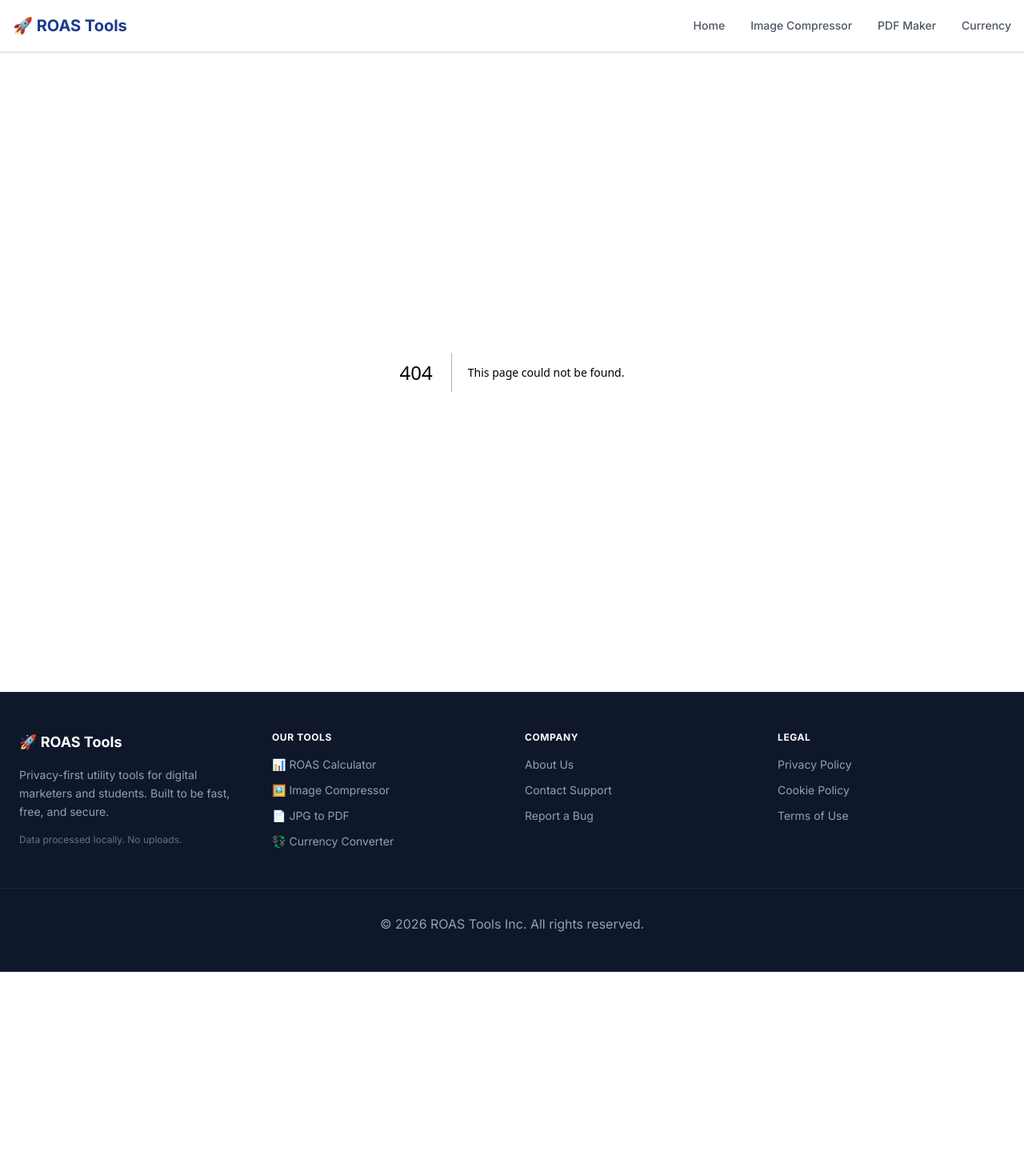
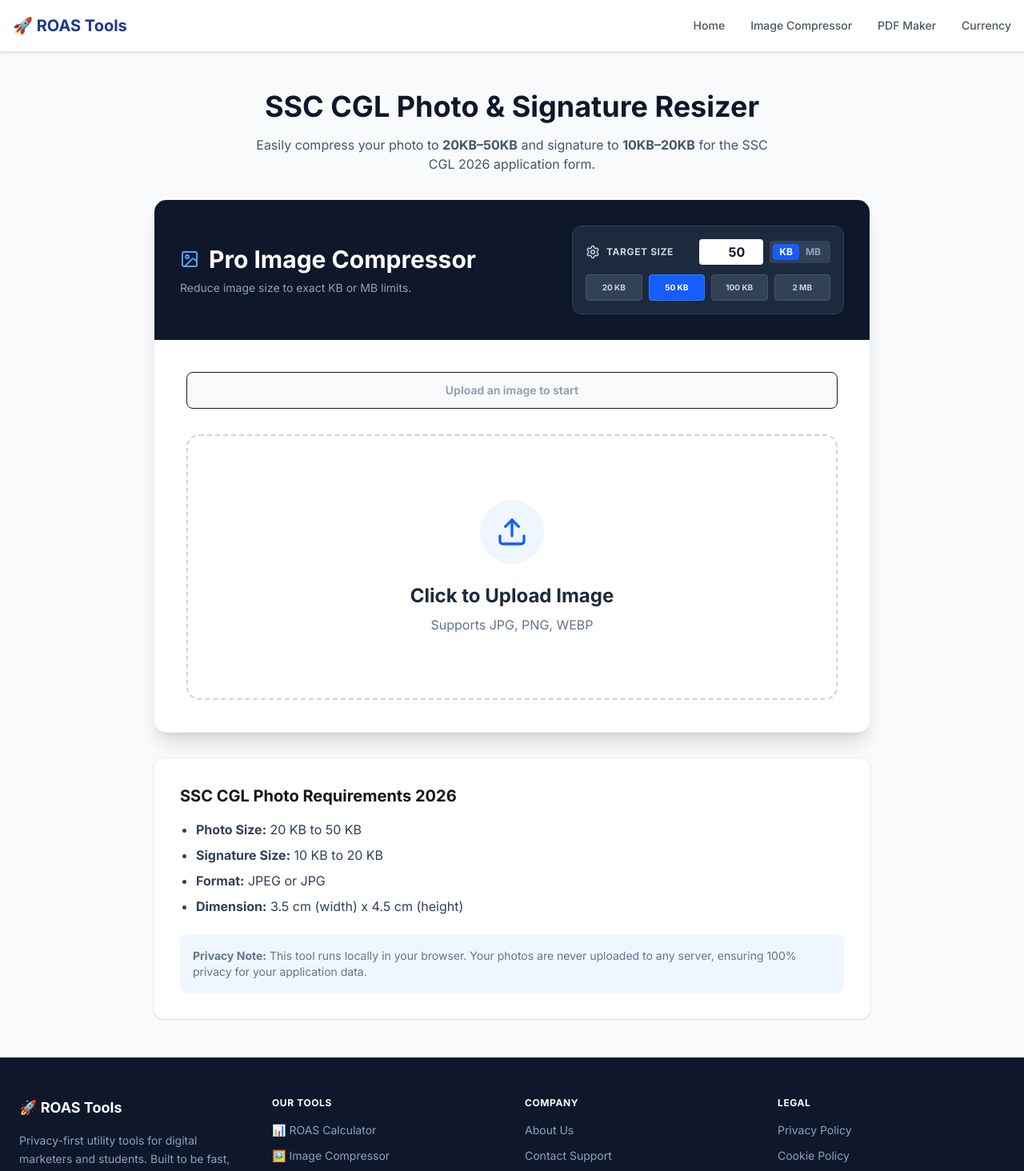
Before and after one commit to nikhil071-ui/roas-calculator, a Next.js app: page /image-compressor/ssc-cgl in a window 1280 px wide. Before the commit this address had no page. Shown: the top 1464 px of the page at 80% size. Before the commit the page ends 1215 px from the top, so only its background shows below. Built offline with nearby package versions, Linux system fonts and the light colour scheme.

Commit message:
new update

```diff
--- /dev/null
+++ b/app/image-compressor/ssc-cgl/page.tsx
@@ -0,0 +1,47 @@
+import type { Metadata } from "next";
+// We import the "Brain" from the folder above
+import CompressorClient from "../CompressorClient";
+
+// 1. SPECIFIC SEO FOR SSC STUDENTS
+export const metadata: Metadata = {
+  title: "Resize Photo for SSC CGL Form (20KB - 50KB) | Free Tool",
+  description: "Online tool to resize signature and photo for SSC CGL application forms. Compress JPG to 20KB-50KB instantly. Privacy focused, no upload needed.",
+  keywords: ["ssc cgl photo resizer", "resize image 20kb to 50kb", "ssc signature resize", "reduce image size for ssc"],
+};
+
+export default function SSCPage() {
+  return (
+    <main className="min-h-screen bg-gray-50 p-4 py-12">
+      <div className="max-w-4xl mx-auto space-y-8">
+
+        {/* 2. SPECIFIC HEADER (Only for this page) */}
+        <div className="text-center space-y-4">
+          <h1 className="text-3xl md:text-4xl font-bold text-slate-900">
+            SSC CGL Photo & Signature Resizer
+          </h1>
+          <p className="text-slate-600 max-w-2xl mx-auto">
+            Easily compress your photo to <strong>20KB–50KB</strong> and signature to <strong>10KB–20KB</strong> for the SSC CGL 2026 application form.
+          </p>
+        </div>
+
+        {/* 3. REUSE YOUR EXISTING TOOL */}
+        <CompressorClient />
+
+        {/* 4. SPECIFIC TEXT CONTENT (Google loves this) */}
+        <div className="prose max-w-none bg-white p-8 rounded-xl shadow-sm border border-slate-100 mt-8">
+          <h3 className="text-xl font-bold mb-4">SSC CGL Photo Requirements 2026</h3>
+          <ul className="list-disc pl-5 space-y-2 text-slate-700">
+            <li><strong>Photo Size:</strong> 20 KB to 50 KB</li>
+            <li><strong>Signature Size:</strong> 10 KB to 20 KB</li>
+            <li><strong>Format:</strong> JPEG or JPG</li>
+            <li><strong>Dimension:</strong> 3.5 cm (width) x 4.5 cm (height)</li>
+          </ul>
+          <p className="text-sm text-slate-500 mt-6 bg-blue-50 p-4 rounded-lg">
+            <strong>Privacy Note:</strong> This tool runs locally in your browser. Your photos are never uploaded to any server, ensuring 100% privacy for your application data.
+          </p>
+        </div>
+
+      </div>
+    </main>
+  );
+}
--- a/app/sitemap.ts
+++ b/app/sitemap.ts
@@ -49,5 +49,11 @@ export default function sitemap(): MetadataRoute.Sitemap {
       changeFrequency: 'yearly',
       priority: 0.5,
     },
+    {
+      url: 'https://roas-calculator-brown.vercel.app/image-compressor/ssc-cgl',
+      lastModified: new Date(),
+      changeFrequency: 'weekly',
+      priority: 1.0,
+    },
   ];
 }
```
